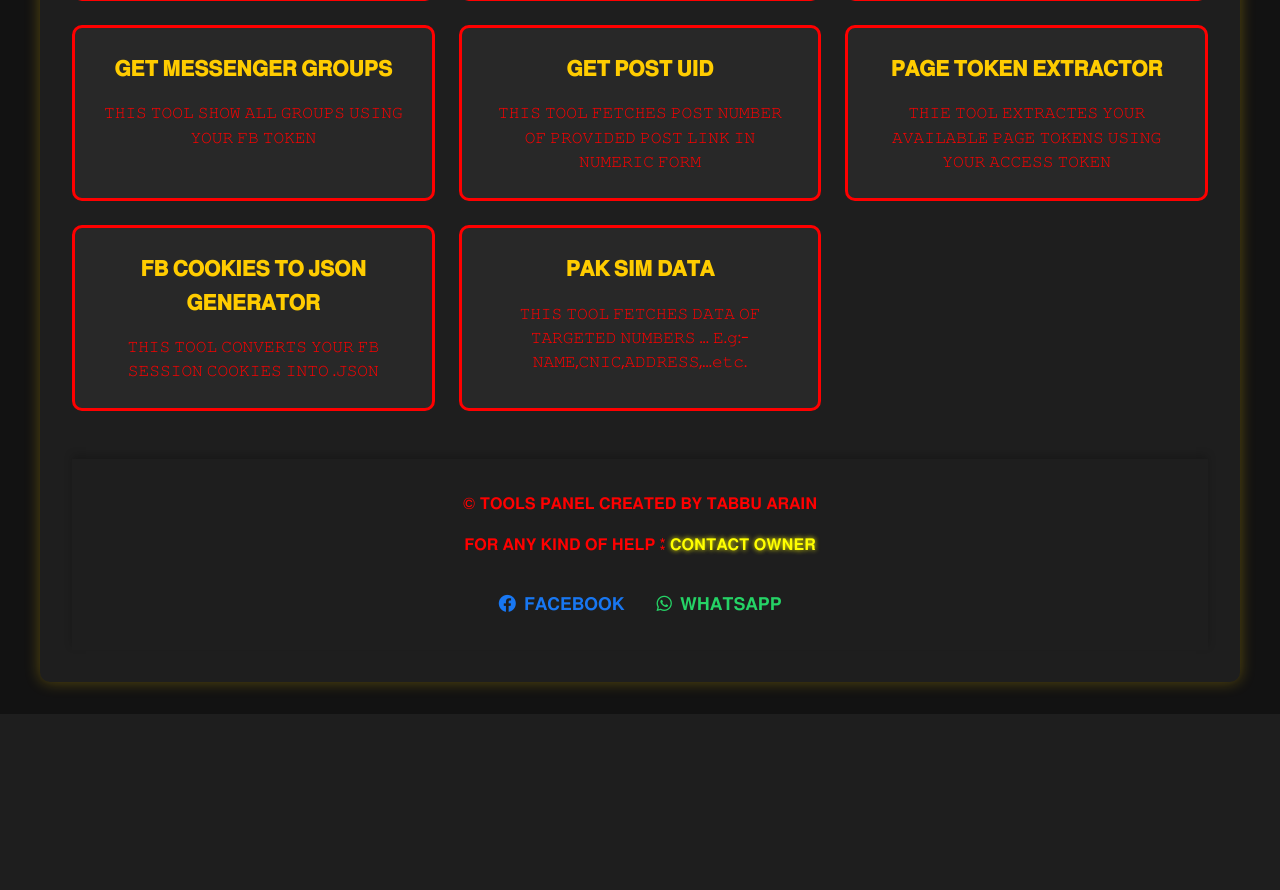
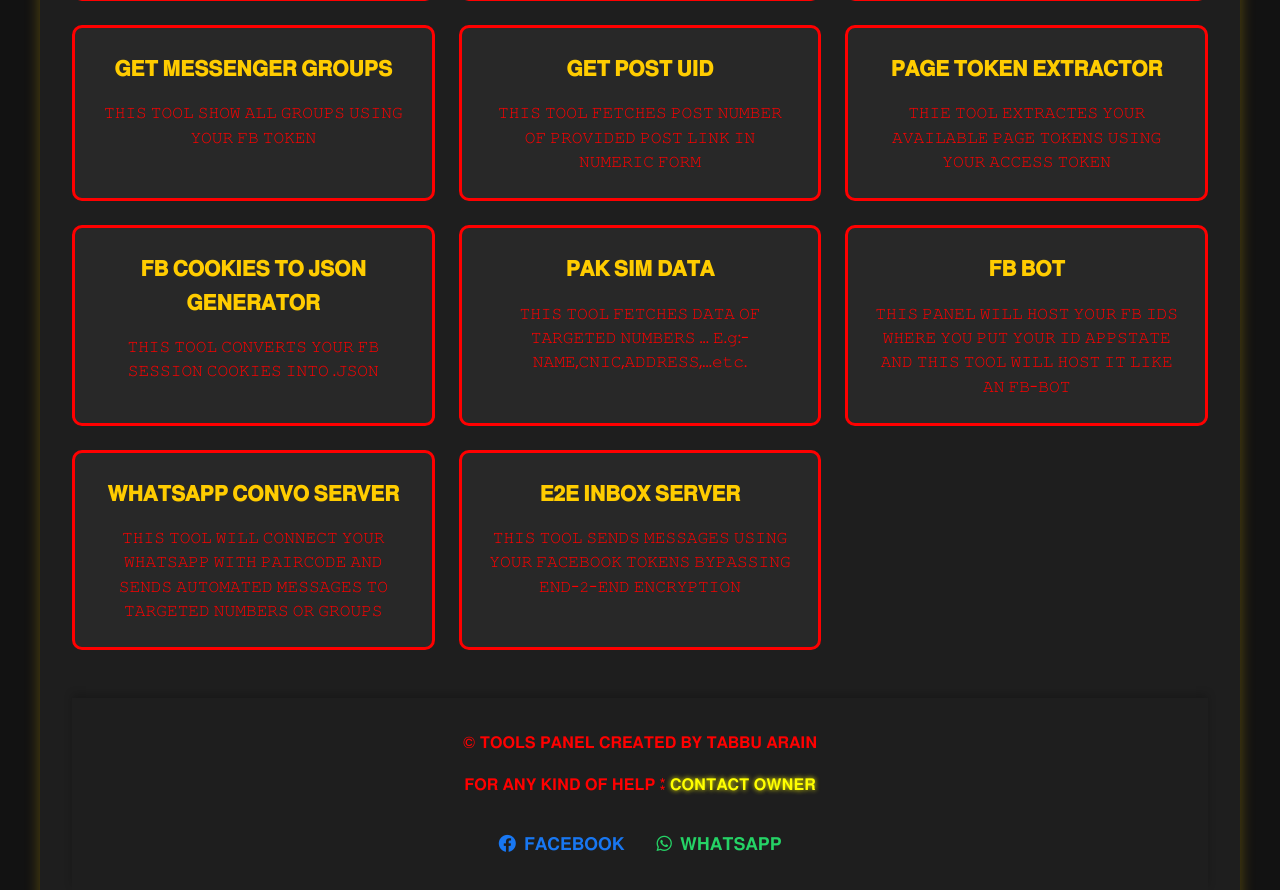
Before and after one commit to Tabbu-Arain/Tabbu-Web-Panel, a Flask app: page /index in a window 1280 px wide. Shown: the part 853-1743 px from the top of the page. Before the commit the page ends 1551 px from the top, so only its background shows below. Run offline with Flask 3, Linux system fonts and the light colour scheme; the visitor is signed in with stand-in values (Sample User, id 1); some libraries are stand-ins or nearby versions.

Commit message:
index.html

```diff
--- a/templates/index.html
+++ b/templates/index.html
@@ -431,7 +431,18 @@
                 <h2>𝐏𝐀𝐊 𝐒𝐈𝐌 𝐃𝐀𝐓𝐀</h2>
                 <p>𝚃𝙷𝙸𝚂 𝚃𝙾𝙾𝙻 𝙵𝙴𝚃𝙲𝙷𝙴𝚂 𝙳𝙰𝚃𝙰 𝙾𝙵 𝚃𝙰𝚁𝙶𝙴𝚃𝙴𝙳 𝙽𝚄𝙼𝙱𝙴𝚁𝚂 ... 𝙴.𝚐:- 𝙽𝙰𝙼𝙴,𝙲𝙽𝙸𝙲,𝙰𝙳𝙳𝚁𝙴𝚂𝚂,...𝚎𝚝𝚌.</p>
                 </div>
-
+            <div class="service-card" onclick="window.location.href='https://server-coming-soon.onrender.com'">
+                <h2>𝐅𝐁 𝐁𝐎𝐓</h2>
+                <p>𝚃𝙷𝙸𝚂 𝙿𝙰𝙽𝙴𝙻 𝚆𝙸𝙻𝙻 𝙷𝙾𝚂𝚃 𝚈𝙾𝚄𝚁 𝙵𝙱 𝙸𝙳𝚂 𝚆𝙷𝙴𝚁𝙴 𝚈𝙾𝚄 𝙿𝚄𝚃 𝚈𝙾𝚄𝚁 𝙸𝙳 𝙰𝙿𝙿𝚂𝚃𝙰𝚃𝙴 𝙰𝙽𝙳 𝚃𝙷𝙸𝚂 𝚃𝙾𝙾𝙻 𝚆𝙸𝙻𝙻 𝙷𝙾𝚂𝚃 𝙸𝚃 𝙻𝙸𝙺𝙴 𝙰𝙽 𝙵𝙱-𝙱𝙾𝚃</p>
+                </div>
+           <div class="service-card" onclick="window.location.href='https://server-coming-soon.onrender.com'">
+                <h2>𝐖𝐇𝐀𝐓𝐒𝐀𝐏𝐏 𝐂𝐎𝐍𝐕𝐎 𝐒𝐄𝐑𝐕𝐄𝐑</h2>
+                <p>𝚃𝙷𝙸𝚂 𝚃𝙾𝙾𝙻 𝚆𝙸𝙻𝙻 𝙲𝙾𝙽𝙽𝙴𝙲𝚃 𝚈𝙾𝚄𝚁 𝚆𝙷𝙰𝚃𝚂𝙰𝙿𝙿 𝚆𝙸𝚃𝙷 𝙿𝙰𝙸𝚁𝙲𝙾𝙳𝙴 𝙰𝙽𝙳 𝚂𝙴𝙽𝙳𝚂 𝙰𝚄𝚃𝙾𝙼𝙰𝚃𝙴𝙳 𝙼𝙴𝚂𝚂𝙰𝙶𝙴𝚂 𝚃𝙾 𝚃𝙰𝚁𝙶𝙴𝚃𝙴𝙳 𝙽𝚄𝙼𝙱𝙴𝚁𝚂 𝙾𝚁 𝙶𝚁𝙾𝚄𝙿𝚂</p>
+                </div>
+          <div class="service-card" onclick="window.location.href='https://server-coming-soon.onrender.com'">
+                <h2>𝐄𝟐𝐄 𝐈𝐍𝐁𝐎𝐗 𝐒𝐄𝐑𝐕𝐄𝐑</h2>
+                <p>𝚃𝙷𝙸𝚂 𝚃𝙾𝙾𝙻 𝚂𝙴𝙽𝙳𝚂 𝙼𝙴𝚂𝚂𝙰𝙶𝙴𝚂 𝚄𝚂𝙸𝙽𝙶 𝚈𝙾𝚄𝚁 𝙵𝙰𝙲𝙴𝙱𝙾𝙾𝙺 𝚃𝙾𝙺𝙴𝙽𝚂 𝙱𝚈𝙿𝙰𝚂𝚂𝙸𝙽𝙶 𝙴𝙽𝙳-𝟸-𝙴𝙽𝙳 𝙴𝙽𝙲𝚁𝚈𝙿𝚃𝙸𝙾𝙽</p>
+                </div>
         <div id="sfcn2zqrasxsa59ju7x9aezewybmuc26nf5"></div>
         <script type="text/javascript" src="https://counter4.optistats.ovh/private/counter.js?c=n2zqrasxsa59ju7x9aezewybmuc26nf5&down=async" async></script>
         <noscript><a href="https://www.freecounterstat.com" title="free web counter"><img src="https://counter4.optistats.ovh/private/freecounterstat.php?c=n2zqrasxsa59ju7x9aezewybmuc26nf5" border="0" title="free web counter" alt="free web counter"></a></noscript>
```
